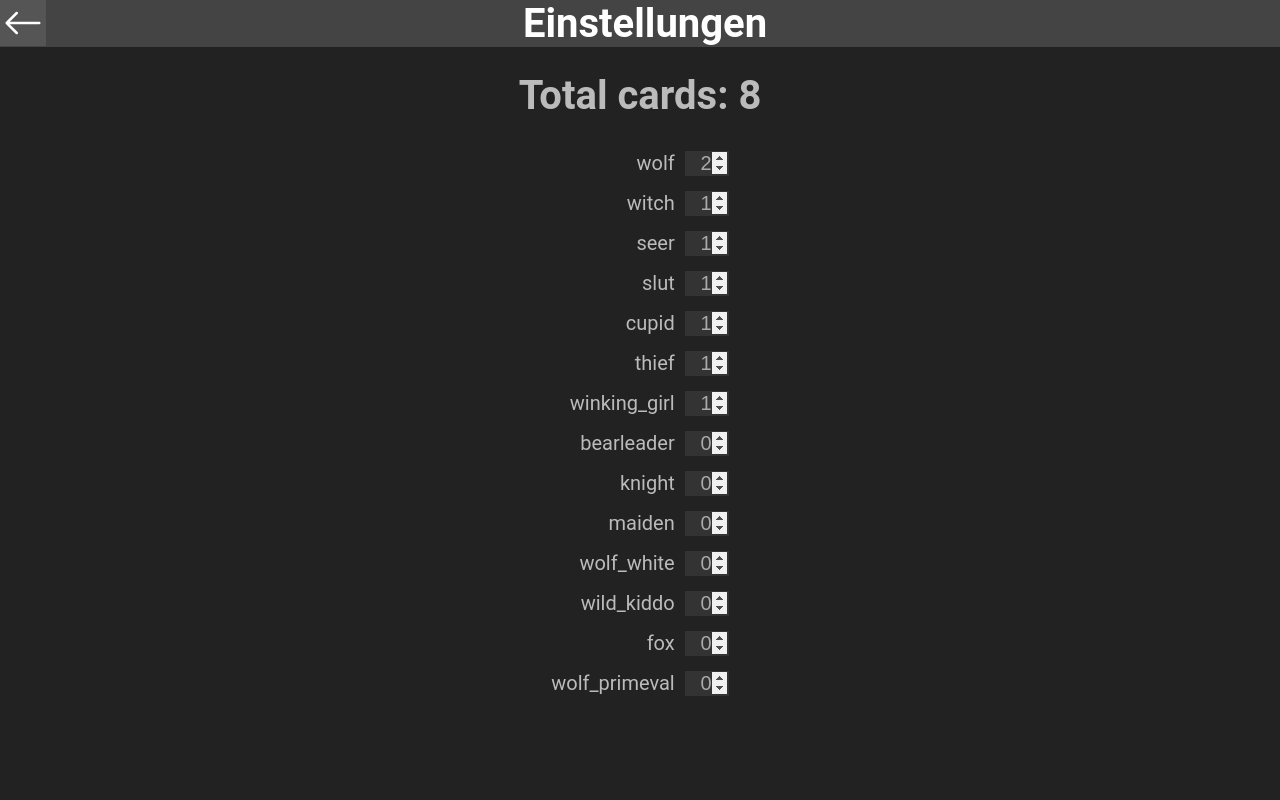
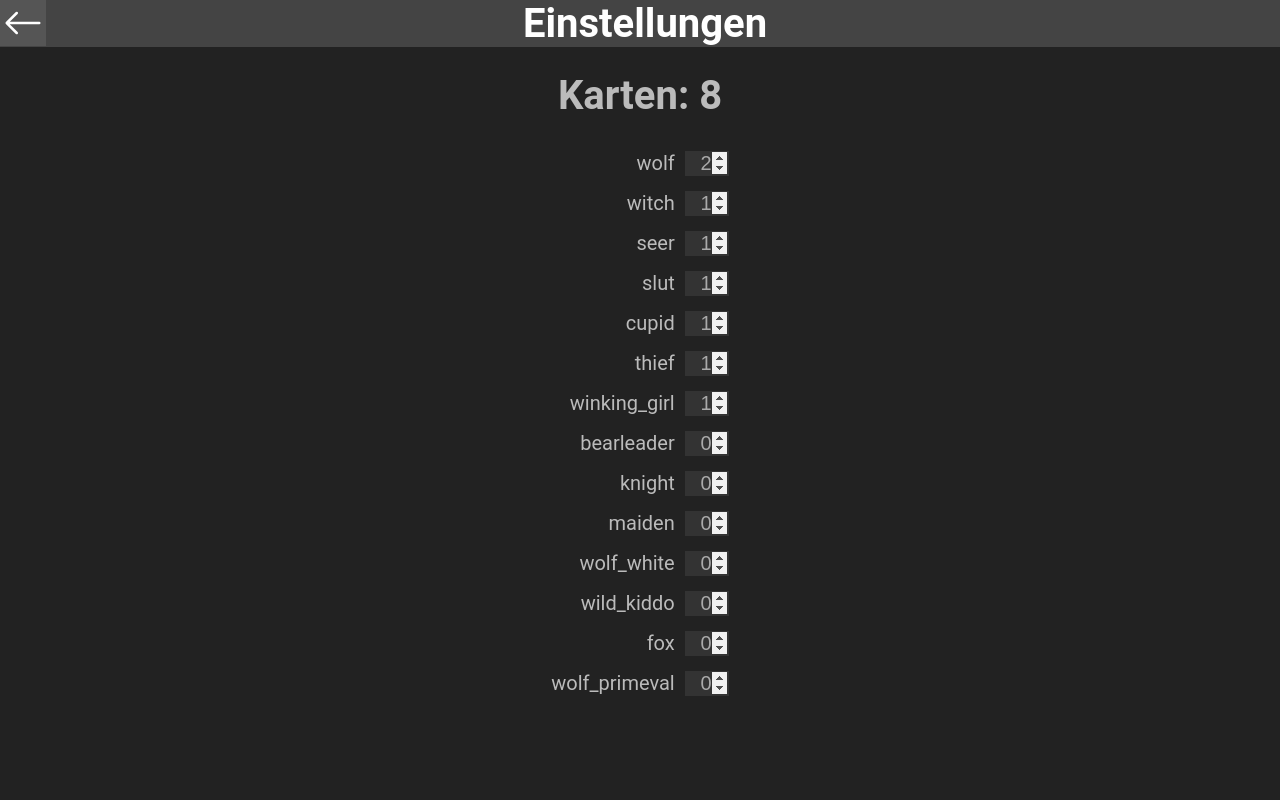
Before and after one commit to XilefTech/WerewolfMaster, a Flask app: page /narrator/settings in a window 1280 px wide. Run offline with Flask 3, Linux system fonts and the light colour scheme; data that the repository does not hold is empty; some libraries are stand-ins or nearby versions.

Commit message:
unified language

```diff
--- a/templates/settings.html
+++ b/templates/settings.html
@@ -14,7 +14,7 @@
 		<div class="item row" style="height: 45px"></div>
 
 		<div class="item row">
-			<h1 id="cardCount">Total cards: 0</h1>
+			<h1 id="cardCount">Karten: 0</h1>
 		</div>
 		<div class="item cardlist" id="cardList"></div>
 	</div>
@@ -76,7 +76,7 @@
 					}
 				});
 
-			document.getElementById('cardCount').innerHTML = `Total cards: ${totalCardCount}`;
+			document.getElementById('cardCount').innerHTML = `Karten: ${totalCardCount}`;
 		});
 
 		async function updateCardCount() {
@@ -87,7 +87,7 @@
 					totalCardCount += parseInt(data[i]);
 				}
 
-				document.getElementById('cardCount').innerHTML = `Total cards: ${totalCardCount}`;
+				document.getElementById('cardCount').innerHTML = `Karten: ${totalCardCount}`;
 			});
 		}
 
```
